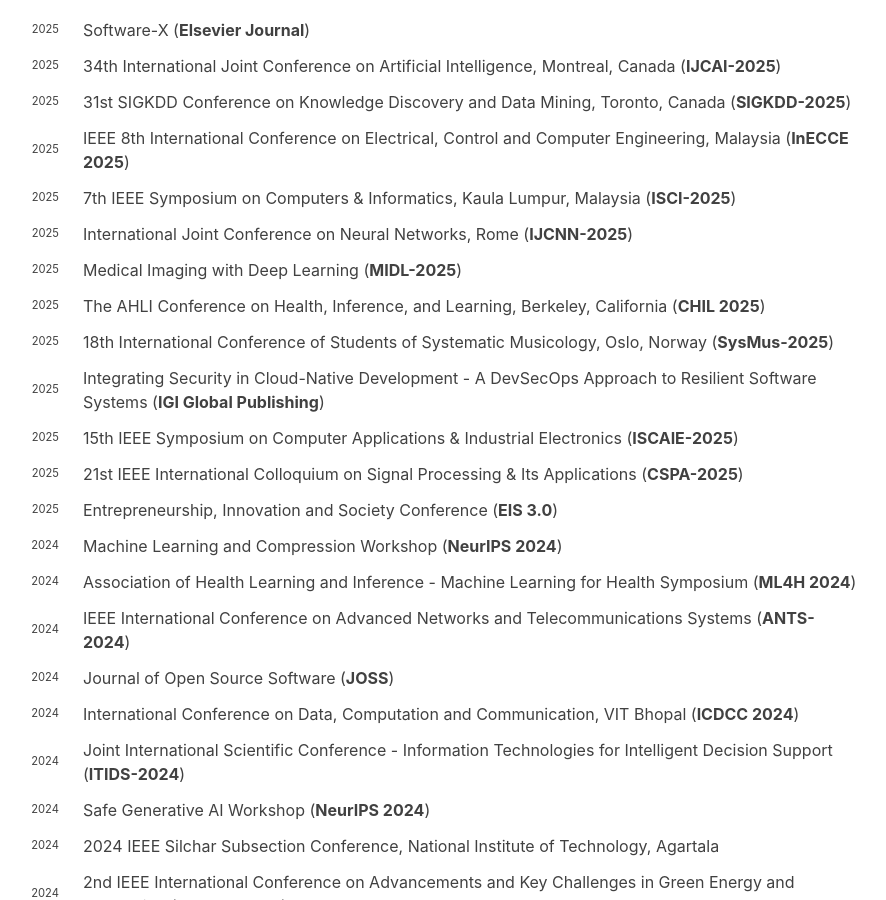
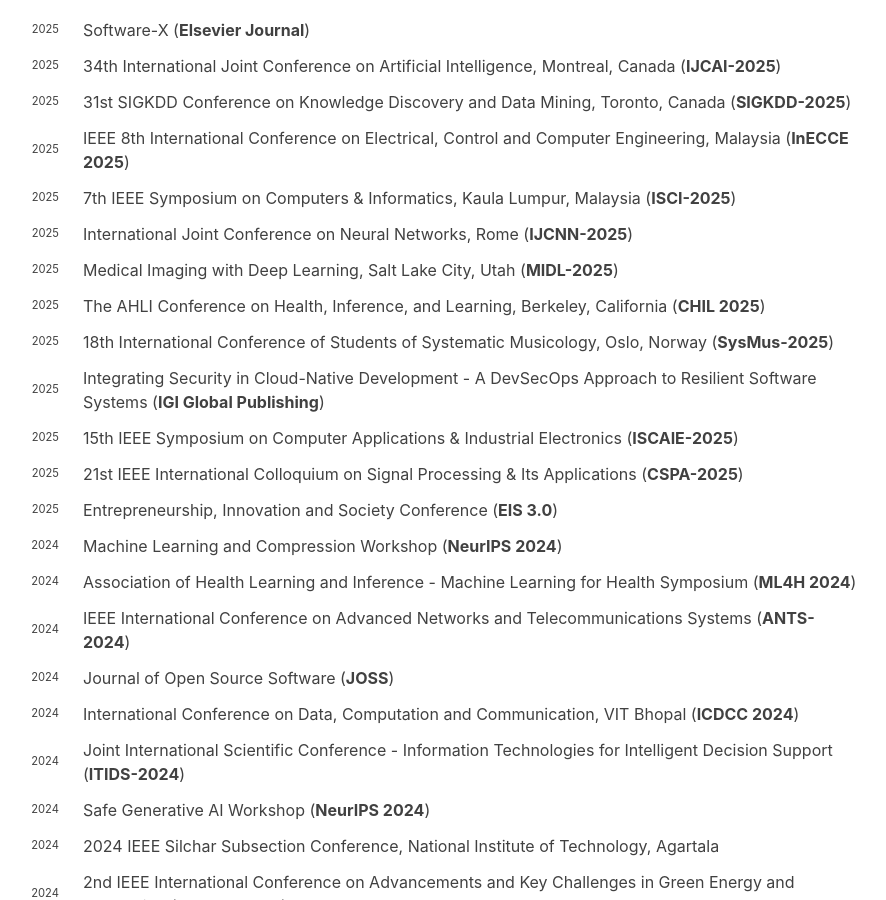
Before and after one commit to hariharanragothaman/hariharanragothaman.github.io, a Jekyll site: the page built from cv.md, in a window 1280 px wide and 900 px high, scrolled down 5557 px. Shown: the whole window, without its empty margins (249-1135 px from the left). Built offline with Jekyll 4.4.1, drawn with Linux system fonts in a browser that asks for light colours; nearby versions of some CDN libraries; some web fonts are replaced.

Commit message:
Polishes and Updates

```diff
--- a/_data/reviewer.yaml
+++ b/_data/reviewer.yaml
@@ -34,7 +34,7 @@
     - year: 2025
       url: https://2025.ijcnn.org/
 
-- venue: Medical Imaging with Deep Learning
+- venue: Medical Imaging with Deep Learning, Salt Lake City, Utah
   venue-shorthand: MIDL-2025
   years:
     - year: 2025
```
